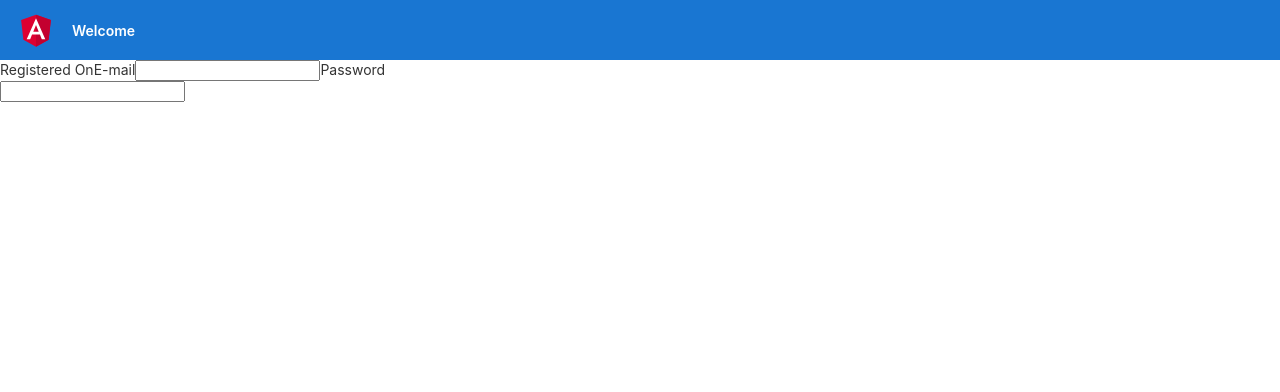
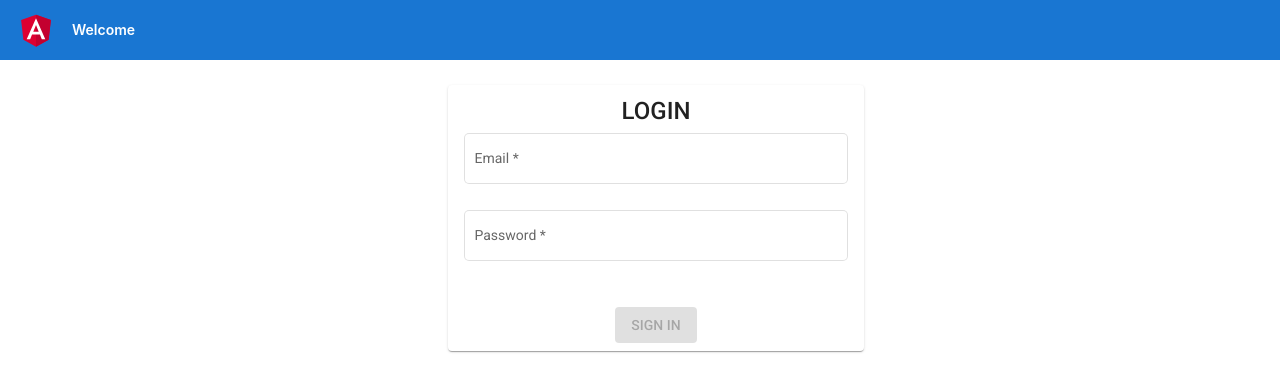
Before and after one commit to Direnzo30/koombea-tweeter-client, an Angular app: page / in a window 1280 px wide. Shown: the top 392 px of the page. Built offline with nearby package versions, Linux system fonts and the light colour scheme.

Commit message:
add login form

```diff
--- a/angular.json
+++ b/angular.json
@@ -31,6 +31,7 @@
               "src/assets"
             ],
             "styles": [
+              "./node_modules/@angular/material/prebuilt-themes/deeppurple-amber.css",
               "src/styles.sass"
             ],
             "scripts": []
@@ -94,6 +95,7 @@
               "src/assets"
             ],
             "styles": [
+              "./node_modules/@angular/material/prebuilt-themes/deeppurple-amber.css",
               "src/styles.sass"
             ],
             "scripts": []
--- a/package.json
+++ b/package.json
@@ -12,10 +12,12 @@
   "private": true,
   "dependencies": {
     "@angular/animations": "~11.0.0",
+    "@angular/cdk": "^11.0.0",
     "@angular/common": "~11.0.0",
     "@angular/compiler": "~11.0.0",
     "@angular/core": "~11.0.0",
     "@angular/forms": "~11.0.0",
+    "@angular/material": "^11.0.0",
     "@angular/platform-browser": "~11.0.0",
     "@angular/platform-browser-dynamic": "~11.0.0",
     "@angular/router": "~11.0.0",
--- a/src/app/signin/signin.component.html
+++ b/src/app/signin/signin.component.html
@@ -1,13 +1,22 @@
-<div style="width: 500px; height: 500px;">
-    <form [formGroup]="signinForm">
-    <label for="registeredOn">Registered On</label>
-    <label for="email">E-mail</label>
-    <input name="email"
-            formControlName="email"
-            type="email" />
-    <label for="password">Password</label>
-    <input name="password"
-            formControlName="password"
-            type="password" />
+<div id="signin-form">
+    <form [formGroup]="signinForm" (ngSubmit)="signin()">
+        <mat-card>
+            <mat-card-content>
+                <mat-card-title>
+                    LOGIN
+                </mat-card-title>
+                    <mat-form-field appearance="outline">
+                        <mat-label>Email</mat-label>
+                        <input matInput autocomplete="off" formControlName="email">
+                    </mat-form-field>
+                    <mat-form-field appearance="outline">
+                        <mat-label>Password</mat-label>
+                        <input type="password" autocomplete="off" matInput formControlName="password">
+                    </mat-form-field>
+            </mat-card-content>
+            <mat-card-actions>
+                <button [disabled]="!signinForm.valid" type="submit" mat-raised-button color="primary">SIGN IN</button>
+            </mat-card-actions>
+        </mat-card>
     </form>
 </div>
--- a/src/app/signin/signin.component.sass
+++ b/src/app/signin/signin.component.sass
@@ -0,0 +1,19 @@
+#signin-form
+    align-items: center
+    display: flex
+    justify-content: center
+    width: 100%
+
+    form
+        text-align: center
+        width:30%
+
+    mat-card
+        margin-top: 25px
+        width: 100%
+
+        mat-form-field
+            width: 100%
+
+        mat-card-actions
+            text-align: center
--- a/src/app/signin/signin.component.ts
+++ b/src/app/signin/signin.component.ts
@@ -24,4 +24,8 @@ export class SigninComponent implements OnInit {
     })
   }
 
+  signin() {
+
+  }
+
 }
--- a/src/index.html
+++ b/src/index.html
@@ -6,8 +6,10 @@
   <base href="/">
   <meta name="viewport" content="width=device-width, initial-scale=1">
   <link rel="icon" type="image/x-icon" href="favicon.ico">
+  <link href="https://fonts.googleapis.com/css?family=Roboto:300,400,500&display=swap" rel="stylesheet">
+  <link href="https://fonts.googleapis.com/icon?family=Material+Icons" rel="stylesheet">
 </head>
-<body style="margin: 0;">
+<body style="margin: 0;" class="mat-typography">
   <app-root></app-root>
 </body>
 </html>
```
Also changed, not shown: src/app/app.module.ts (+10 -0 lines), 1 other file (tests, documents, lock files or other folders).
